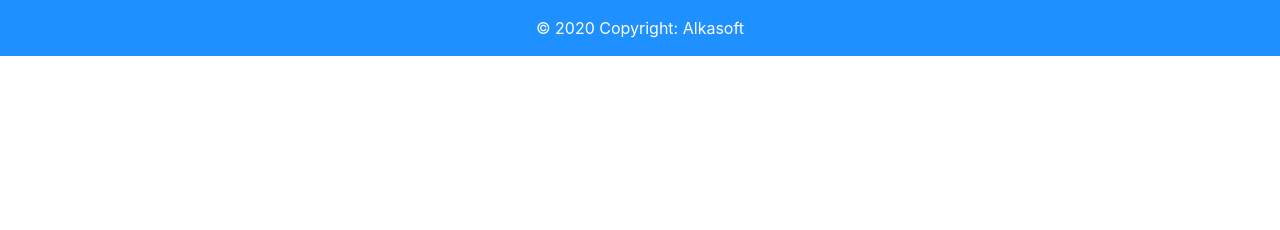
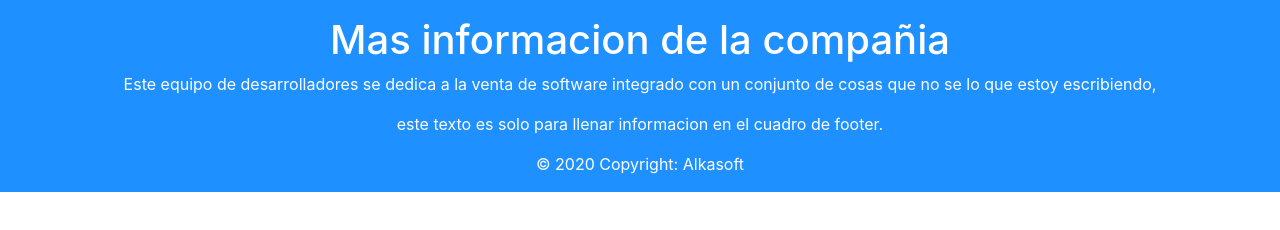
Before and after one commit to Santiagozh1998/MoralesMurilloZuluaga_DSII_2019_2, a plain HTML site: page footer.html in a window 1280 px wide. Drawn offline with nearby package versions, Linux system fonts and the light colour scheme.

Commit message:
Add files via upload

```diff
--- a/footer.html
+++ b/footer.html
@@ -8,7 +8,14 @@
     <footer class="page-footer " style="background-color: dodgerblue;">
 
       <!-- Copyright -->
-      <div class="footer-copyright text-center py-3" style="color: white;">© 2020 Copyright:
+      <div class="footer-copyright text-center py-3" style="color: white;">
+
+          <h1>Mas informacion de la compañia</h1>
+
+                    <p>Este equipo de desarrolladores se dedica a la venta de software integrado con un
+                    conjunto de cosas que no se lo que estoy escribiendo,
+                    <p>este texto es solo para llenar informacion en el cuadro de footer.</p>
+            © 2020 Copyright:
         <a> Alkasoft</a>
       </div>
       <!-- Copyright -->
```
